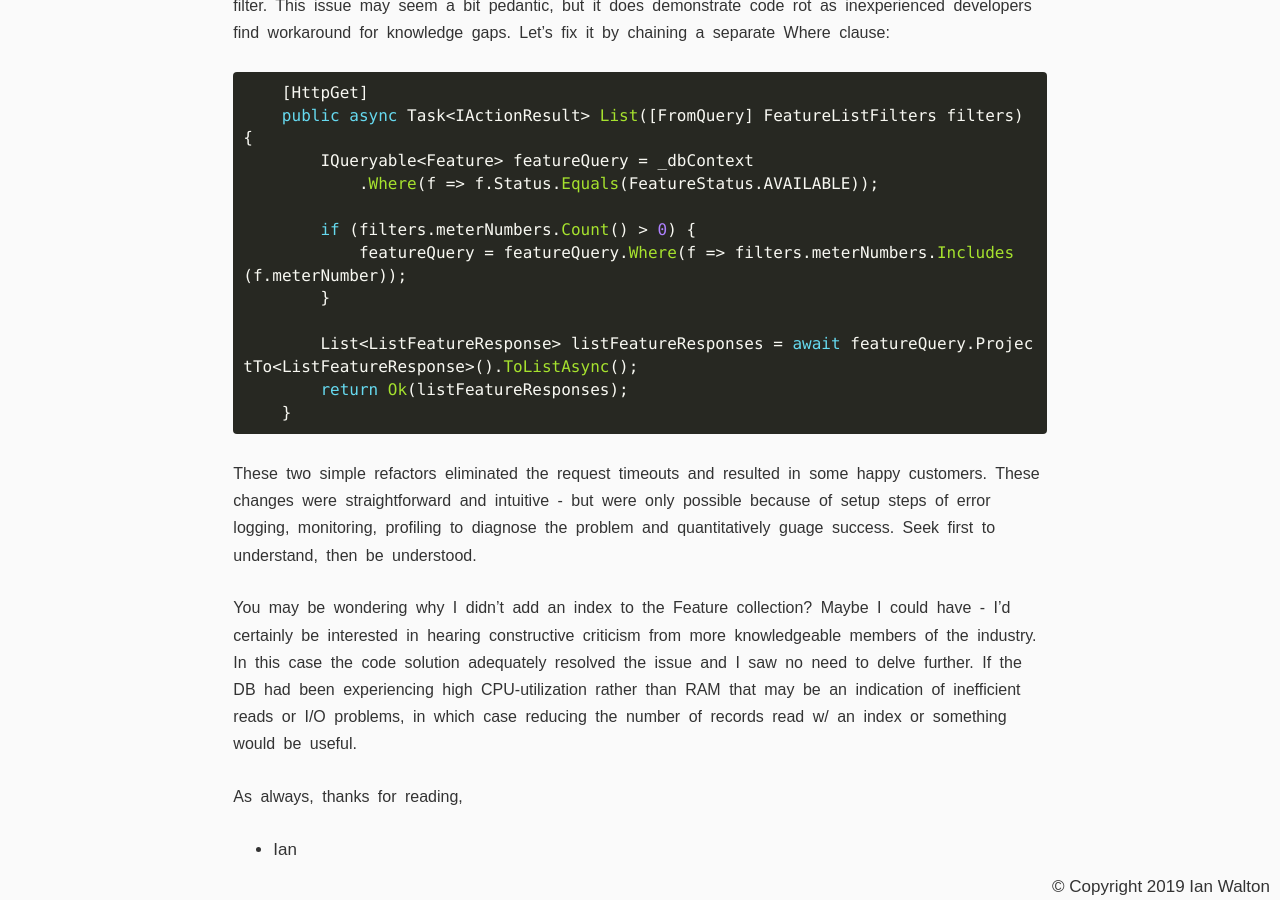
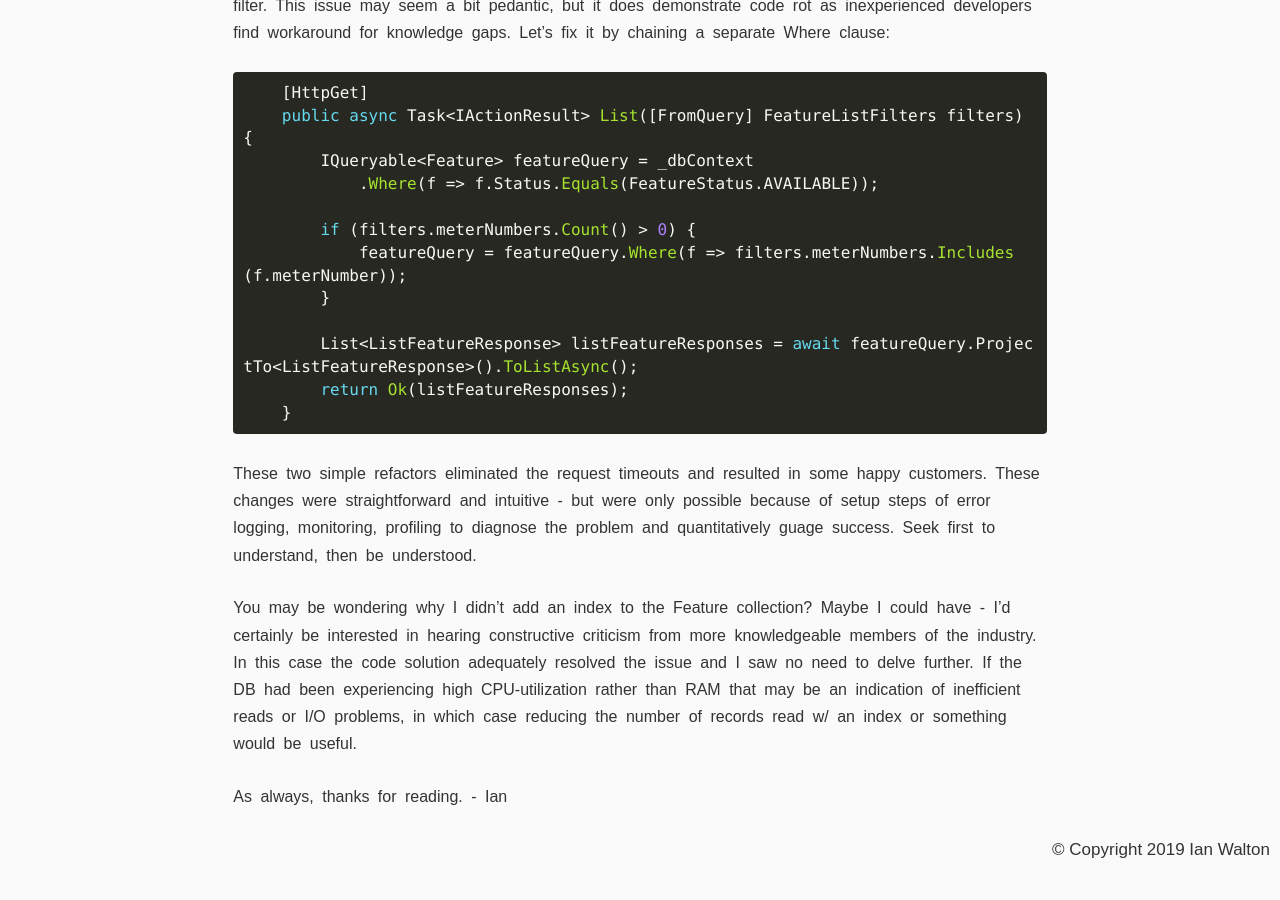
Before and after one commit to itwalton/itwalton.github.io, a Jekyll site: the page built from _posts/2020-09-14-optimizing-large-queries-in-entity-framework-core.md, in a window 1280 px wide and 900 px high, scrolled down 2495 px. Built offline with Jekyll 4.4.1, drawn with Linux system fonts in a browser that asks for light colours; some web fonts are replaced; after the commit the page ends 3358 px from its top, so only the background shows below that.

Commit message:
fix period in ending

```diff
--- a/_posts/2020-09-14-optimizing-large-queries-in-entity-framework-core.md
+++ b/_posts/2020-09-14-optimizing-large-queries-in-entity-framework-core.md
@@ -89,5 +89,4 @@ These two simple refactors eliminated the request timeouts and resulted in some
 
 You may be wondering why I didn't add an index to the Feature collection? Maybe I could have - I'd certainly be interested in hearing constructive criticism from more knowledgeable members of the industry. In this case the code solution adequately resolved the issue and I saw no need to delve further. If the DB had been experiencing high CPU-utilization rather than RAM that may be an indication of inefficient reads or I/O problems, in which case reducing the number of records read w/ an index or something would be useful.
 
-As always, thanks for reading,
-- Ian
+As always, thanks for reading. - Ian
```
